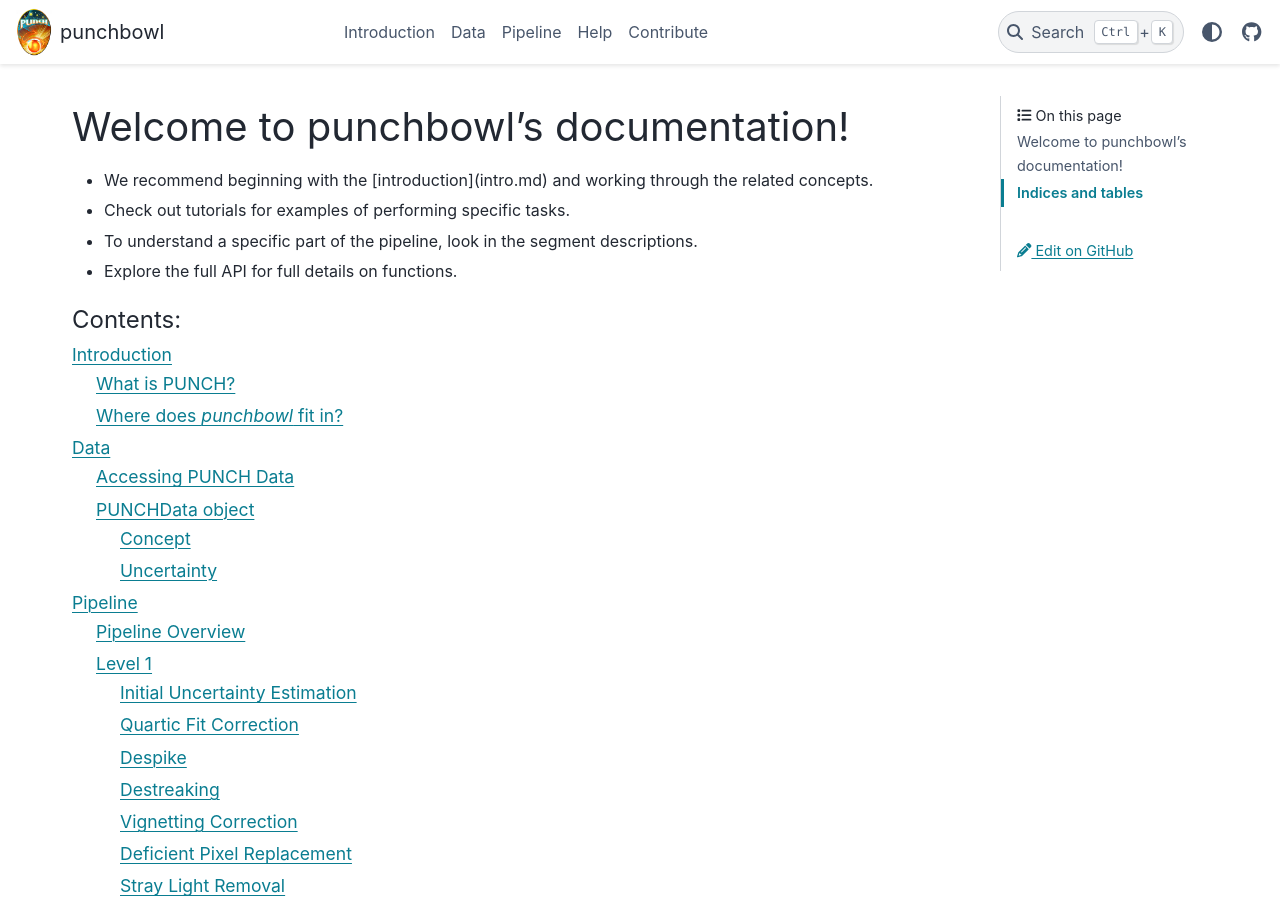
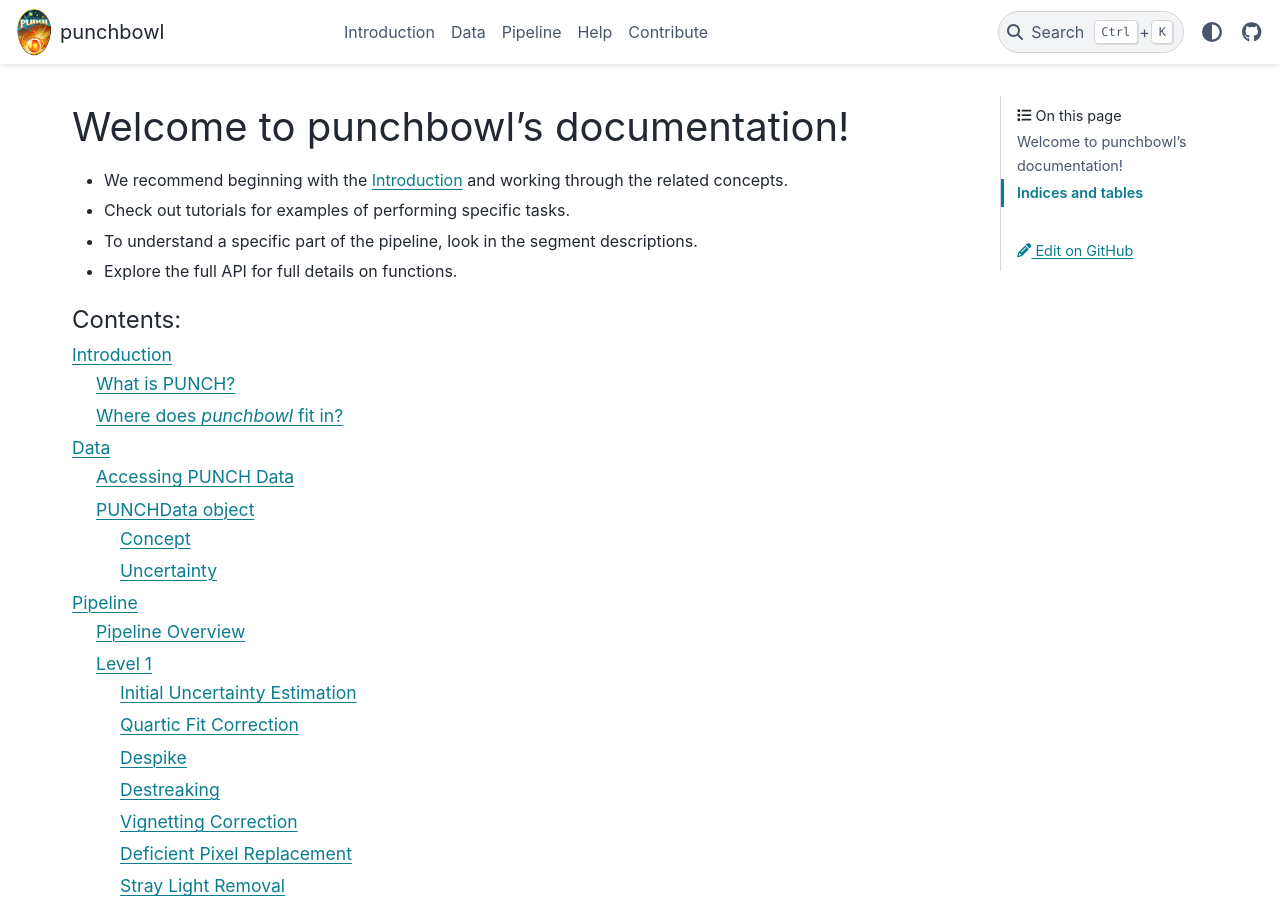
Before and after one commit to raphael-attie/punchbowl, a Sphinx documentation site: the page built from docs/source/index.rst, in a window 1280 px wide and 900 px high. Built offline with Sphinx 7.4.7 and the PyData theme 0.15.4, drawn with Linux system fonts in a browser that asks for light colours; pages that are not in the unit, such as notebooks, are missing from menus; part of the change alters nothing that is shown.

Commit message:
Fix link that was in markdown style

```diff
--- a/docs/source/index.rst
+++ b/docs/source/index.rst
@@ -6,10 +6,11 @@
 Welcome to punchbowl's documentation!
 =====================================
 
-- We recommend beginning with the [introduction](intro.md) and working through the related concepts.
+- We recommend beginning with the Introduction_ and working through the related concepts.
 - Check out tutorials for examples of performing specific tasks.
 - To understand a specific part of the pipeline, look in the segment descriptions.
 - Explore the full API for full details on functions.
+.. _Introduction: intro
 
 .. toctree::
    :maxdepth: 3
```
